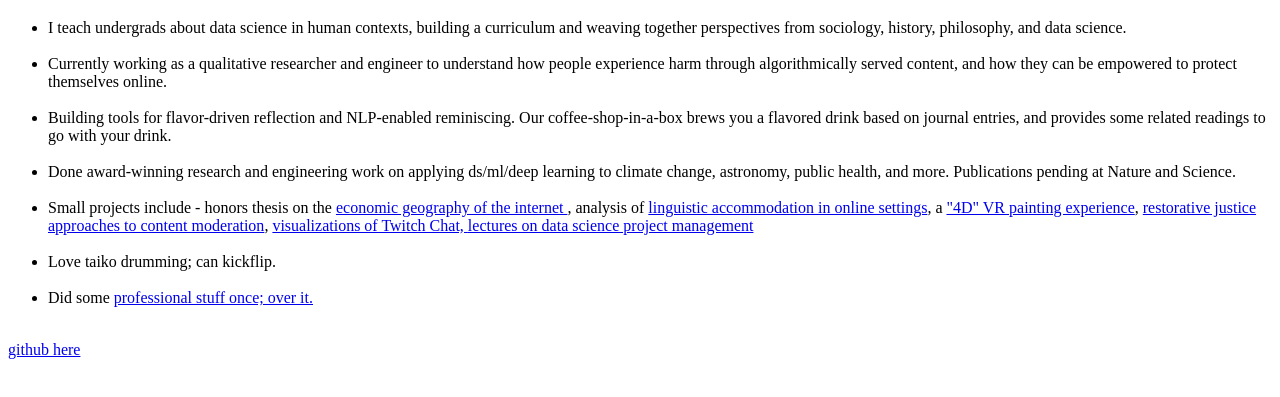
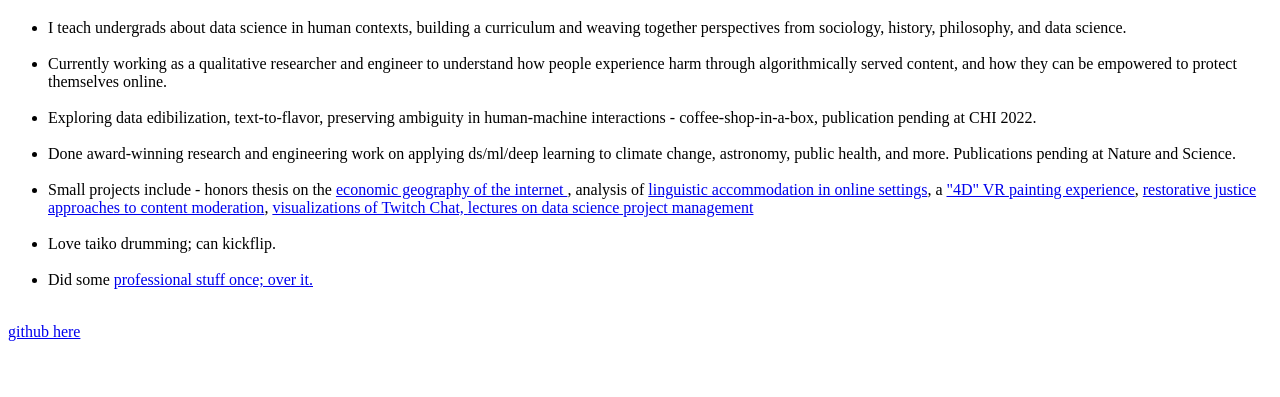
Before and after one commit to gaoag/gaoag.github.io, a plain HTML site: page index.html in a window 1280 px wide. Shown: the part 61-458 px from the top of the page. Drawn offline with Linux system fonts and the light colour scheme.

Commit message:
Update index.html

```diff
--- a/index.html
+++ b/index.html
@@ -12,7 +12,7 @@
     <ul>
         <li>I teach undergrads about data science in human contexts, building a curriculum and weaving together perspectives from sociology, history, philosophy, and data science.  </li><br>
         <li>Currently working as a qualitative researcher and engineer to understand how people experience harm through algorithmically served content, and how they can be empowered to protect themselves online.</li><br>
-        <li>Building tools for flavor-driven reflection and NLP-enabled reminiscing. Our coffee-shop-in-a-box brews you a flavored drink based on journal entries, and provides some related readings to go with your drink. </li><br>
+        <li>Exploring data edibilization, text-to-flavor, preserving ambiguity in human-machine interactions - coffee-shop-in-a-box, publication pending at CHI 2022. </li><br>
         <li>Done award-winning research and engineering work on applying ds/ml/deep learning to climate change, astronomy, public health, and more. Publications pending at Nature and Science.  </li><br>
         <li>Small projects include - honors thesis on the <a href="https://drive.google.com/file/d/1nUgoO6ontFUbp5deUKD9Aax7lKayMXv0/view?usp=sharing">economic geography of the internet </a>, analysis of <a href="https://drive.google.com/file/d/15a59bZSFkKcyiZcCB5n1TT4wI3PLFNoS/view">linguistic accommodation in online settings</a>, a <a href="https://www.behance.net/gallery/109144437/Hyperspectral-Painting">"4D" VR painting experience</a>, <a href="https://docs.google.com/document/d/1CWGdmCZrCbWTsz-9S2Yxwq1Uhq2fadS1duFu1VHdQig/edit?usp=sharing">restorative justice approaches to content moderation</a>, <a href="https://clrizy.github.io/infoviz-twitch-chat/">visualizations of Twitch Chat, <a href="https://github.com/gaoag/dsep-examples">lectures on data science project management </a></li><br>
         <li>Love taiko drumming; can kickflip.</li><br>
```
